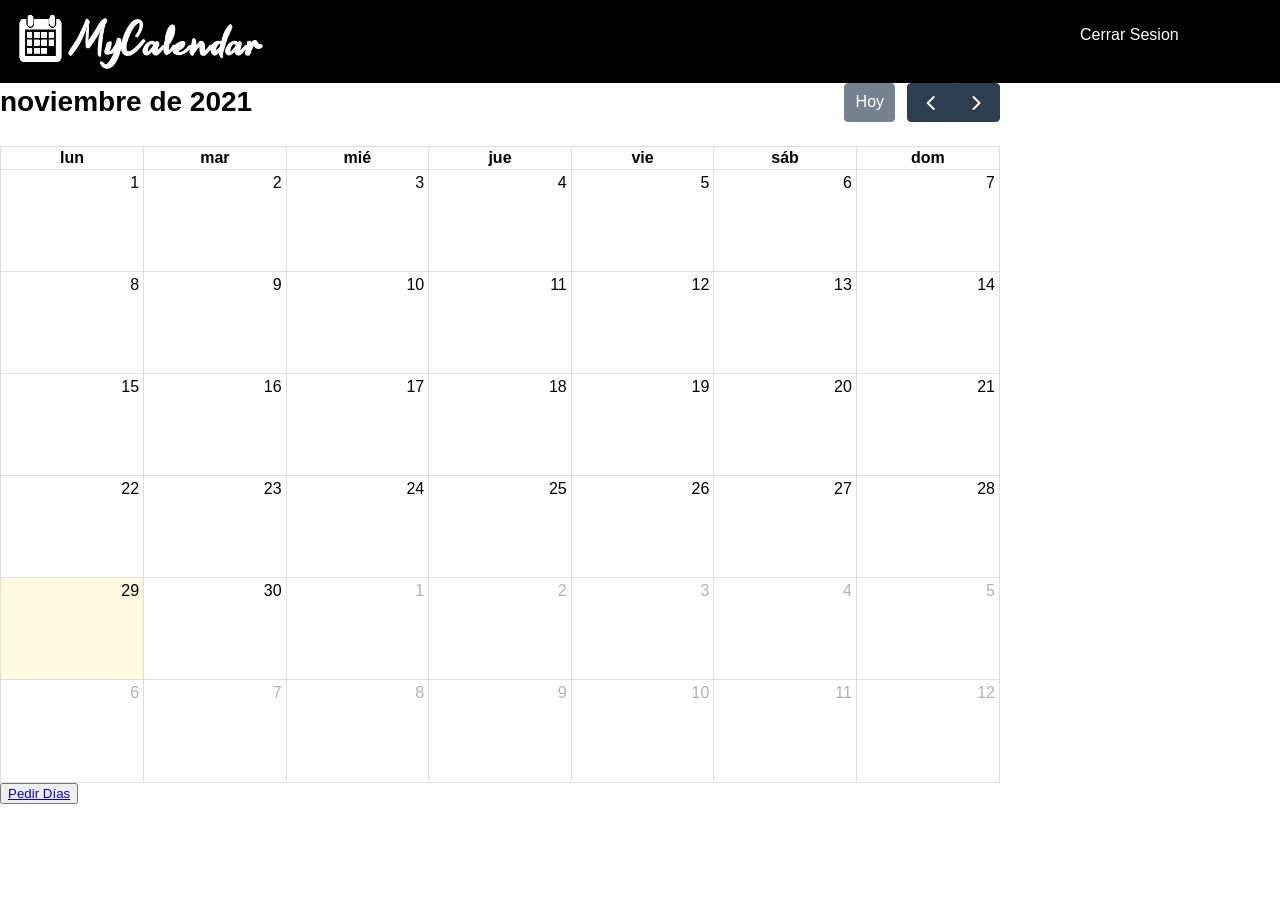
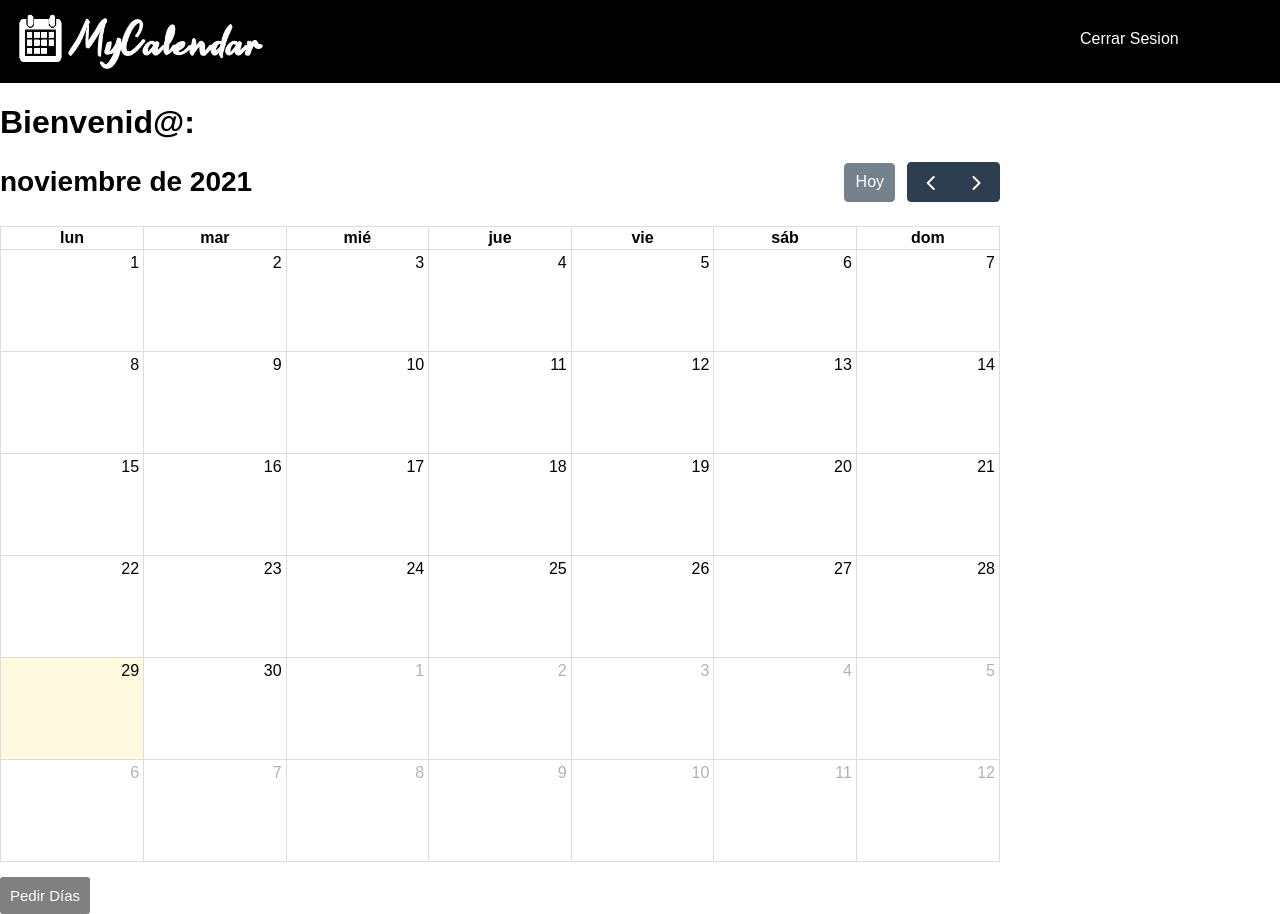
Before and after one commit to NotFerCam/ProyectoCalendario, a PHP site: page /calendario.php in a window 1280 px wide. Before the commit the page ends 804 px from the top, so only its background shows below. Run offline with PHP 8.4, Linux system fonts and the light colour scheme; data that the repository does not hold is empty.

Commit message:
cambios de mierda lcsm

```diff
--- a/calendario.php
+++ b/calendario.php
@@ -15,12 +15,31 @@
             float: right;
             width: 200px;
             padding: 10px;
-
+            margin-top: 20px;
         }
         .center a{
             text-decoration: none;
             color: white;
             padding: 10px;
+        }
+        .botonvac{
+            background-color: grey;
+            border: none;
+            border-radius: 3px;
+            padding: 10px;
+            box-shadow: rgb(129,0,71);
+            margin-top: 15px;
+            font-size: 15px;
+        }
+        .botonvac a{
+            text-decoration: none;
+            color: white;
+        }
+
+        @media (min-width: 1238px) {
+            #calendar{
+                height: 100%;
+            }
         }
     </style>
 </head>
@@ -28,16 +47,19 @@
     <nav class="nav">
         <img src="img/mycalendar.png" class="logo">
         <div class="center">
-            <p class="logout"><a href="index.php">Cerrar Sesion</a></p>
+            <a href="index.php.php">Cerrar Sesion</a>
         </div>
     </nav>
     <div class="contenedor">
+        <h1 id="bienvenida">Bienvenid@: <a id="texto"></a></h1>
         <div id='calendar'></div>
     </div>
-    <button><a href="pedidaVac.php">Pedir Días</a></button>
+    <button class="botonvac"><a href="pedidaVac.php">Pedir Días</a></button>
 </body>
 <script>
     document.addEventListener('DOMContentLoaded', function() {
+        document.getElementById("texto").textContent = localStorage.getItem("email");
+
         var calendarEl = document.getElementById('calendar');
 
         var calendar = new FullCalendar.Calendar(calendarEl, {
@@ -48,9 +70,13 @@
             height: 700,
             events:'php/load.php',
             eventClick:function(info, jsEvent, view){
-                if(confirm("¿Deseas eliminar este evento?")){
-                    var id = info.event.startStr;
-                    window.location = "php/delete.php?delete="+info.event.startStr+""
+                if(localStorage.getItem("email")==info.event.title){
+                    if(confirm("¿Deseas eliminar este evento?")){
+                        var id = info.event.startStr;
+                        window.location = "php/delete.php?delete="+info.event.startStr+""
+                    }
+                }else{
+                    alert("Solo puedes eliminar tus dias de vacaciones")
                 }
             }
         });
--- a/css/nav.css
+++ b/css/nav.css
@@ -5,7 +5,10 @@ body{
     background-color: rgb(0, 0, 0);
     width: 100%;
 }
-.nav>img{
+.logo{
     width: 300px;
     padding: 10px;
 }
+.logout{
+    float: right;
+}
```
Also changed, not shown: pedidaVac.php (+18 -2 lines), img/logout.png (added).
